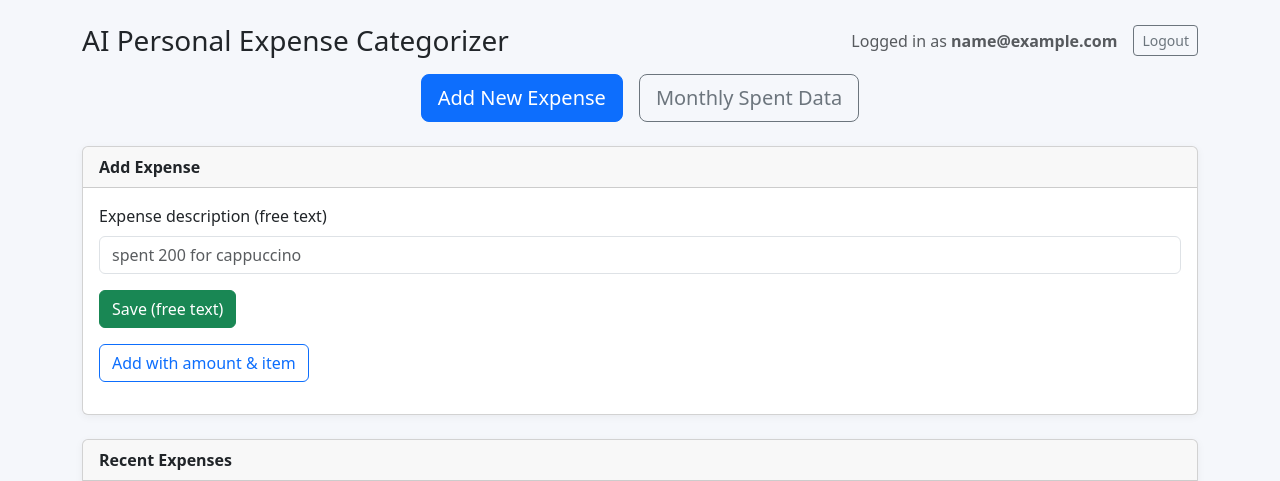
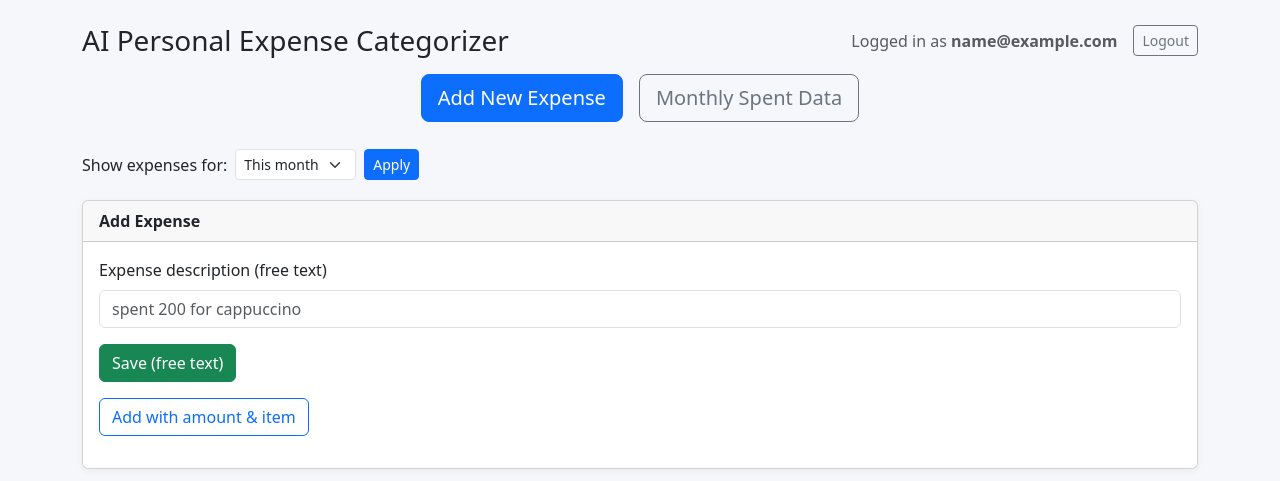
Before and after one commit to gautam-1910/ai-expense-categorizer, a Flask app: page / in a window 1280 px wide. Shown: the top 481 px of the page. Run offline with Flask 3, Linux system fonts and the light colour scheme; the visitor is signed in with stand-in values (Sample User, id 1); data comes from the database, SQL or seed files in the repository; data that the repository does not hold is empty.

Commit message:
Add month selector and monthly filters

```diff
--- a/app.py
+++ b/app.py
@@ -78,42 +78,65 @@ def login_required(view_func):
     return wrapped
 
 
-def get_recent_expenses(user_id, limit=10):
+def get_recent_expenses(user_id, month_key="this", limit=10):
     conn = get_db()
     cur = conn.cursor()
-    cur.execute(
-        """
+
+    # Build WHERE clause based on month_key
+    where_clause = "WHERE user_id = ?"
+    params = [user_id]
+
+    if month_key == "this":
+        where_clause += " AND strftime('%Y-%m', created_at) = strftime('%Y-%m', 'now')"
+    elif month_key == "last":
+        where_clause += " AND strftime('%Y-%m', created_at) = strftime('%Y-%m', date('now', '-1 month'))"
+    elif month_key == "all":
+        pass  # no additional filter
+
+    query = f"""
         SELECT id, description, amount, category, created_at
         FROM expenses
-        WHERE user_id = ?
+        {where_clause}
         ORDER BY created_at DESC
         LIMIT ?
-        """,
-        (user_id, limit),
-    )
+    """
+    params.append(limit)
+
+    cur.execute(query, params)
     rows = cur.fetchall()
     conn.close()
     return rows
 
 
-def get_monthly_summary(user_id):
+def get_monthly_summary(user_id, month_key="this"):
     conn = get_db()
     cur = conn.cursor()
-    cur.execute(
-        """
-        SELECT category, SUM(amount)
+
+    # Build WHERE clause based on month_key
+    where_clause = "WHERE user_id = ?"
+    params = [user_id]
+
+    if month_key == "this":
+        where_clause += " AND strftime('%Y-%m', created_at) = strftime('%Y-%m', 'now')"
+    elif month_key == "last":
+        where_clause += " AND strftime('%Y-%m', created_at) = strftime('%Y-%m', date('now', '-1 month'))"
+    elif month_key == "all":
+        pass  # no additional filter
+
+    query = f"""
+        SELECT category, SUM(amount) as total
         FROM expenses
-        WHERE user_id = ?
-          AND strftime('%Y-%m', created_at) = strftime('%Y-%m', 'now')
+        {where_clause}
         GROUP BY category
-        """,
-        (user_id,),
-    )
+    """
+    cur.execute(query, params)
     data = cur.fetchall()
     conn.close()
-    category_totals = {row[0]: row[1] for row in data}
+
+    category_totals = {row["category"]: row["total"] for row in data}
     overall_total = sum(category_totals.values())
     return category_totals, overall_total
+
 
 
 def categorize(description):
@@ -345,7 +368,7 @@ def index():
         overall_total=overall_total,
         message=message,
         error=error,
-        user=user,
+        user=user
     )
 
 
--- a/templates/index.html
+++ b/templates/index.html
@@ -36,6 +36,26 @@
             Monthly Spent Data
         </button>
     </div>
+
+        <!-- Month selector -->
+    <form method="get" class="mb-3">
+      <div class="row g-2 align-items-center">
+        <div class="col-auto">
+          <label for="month" class="col-form-label">Show expenses for:</label>
+        </div>
+        <div class="col-auto">
+          <select id="month" name="month" class="form-select form-select-sm">
+            <option value="this" {% if selected_month == 'this' %}selected{% endif %}>This month</option>
+            <option value="last" {% if selected_month == 'last' %}selected{% endif %}>Last month</option>
+            <option value="all" {% if selected_month == 'all' %}selected{% endif %}>All time</option>
+          </select>
+        </div>
+        <div class="col-auto">
+          <button type="submit" class="btn btn-sm btn-primary">Apply</button>
+        </div>
+      </div>
+    </form>
+
 
     <!-- Add Expense section -->
     <div id="section-add" class="section">
@@ -195,7 +215,8 @@
         <div class="card">
             <div class="card-body">
                 <h5 class="card-title mb-0">
-                    Overall total this month:
+    Overall total {% if selected_month == 'this' %}this month{% elif selected_month == 'last' %}last month{% else %}all time{% endif %}:
+
                     <span class="text-primary">
                         {{ "%.2f"|format(overall_total) }}
                     </span>
@@ -233,8 +254,19 @@
         btnAdd.classList.add('btn-outline-secondary');
     }
 
-    btnAdd.addEventListener('click', showAdd);
-    btnSummary.addEventListener('click', showSummary);
+    // Preserve month filter when switching tabs
+btnAdd.addEventListener('click', function() {
+    showAdd();
+    const month = new URLSearchParams(window.location.search).get('month') || 'this';
+    window.history.replaceState({}, '', `/?month=${month}`);
+});
+
+btnSummary.addEventListener('click', function() {
+    showSummary();
+    const month = new URLSearchParams(window.location.search).get('month') || 'this';
+    window.history.replaceState({}, '', `/?month=${month}`);
+});
+
 
     // Start with Add New Expense visible
     showAdd();
```
